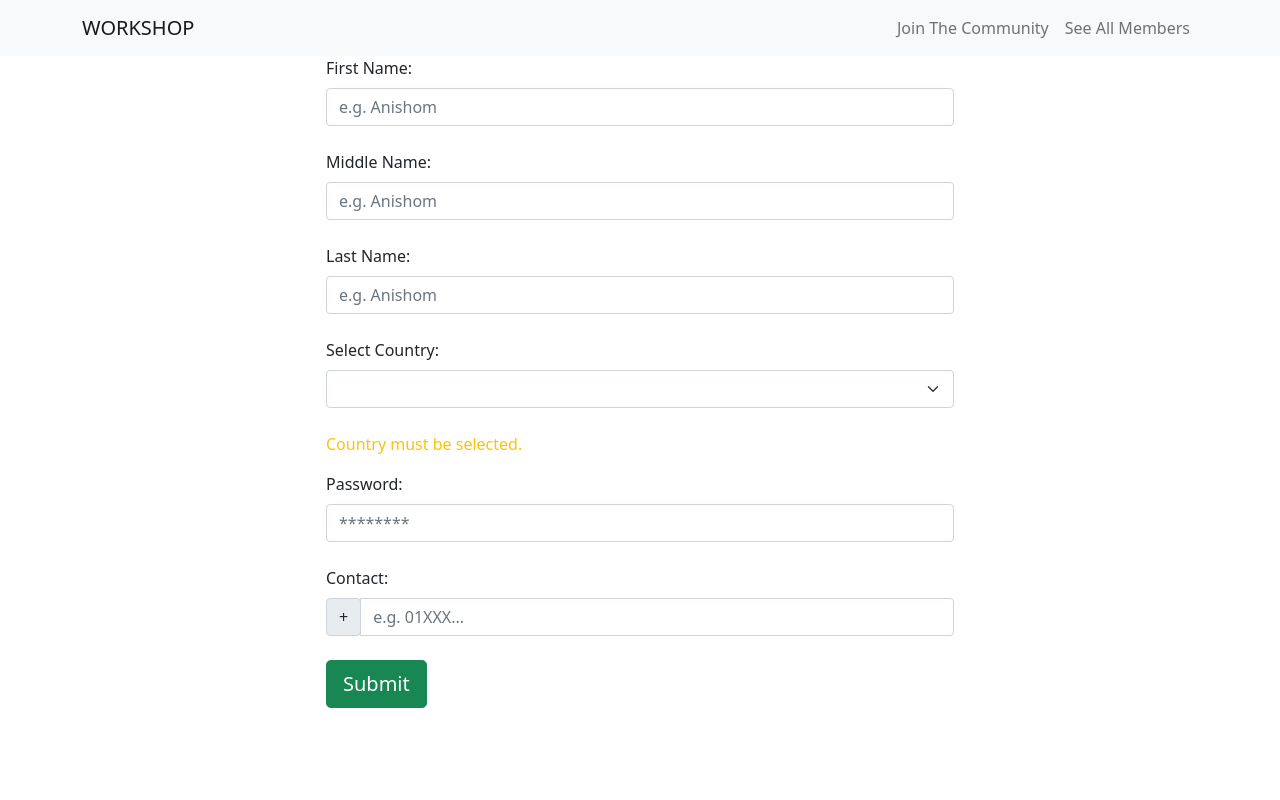
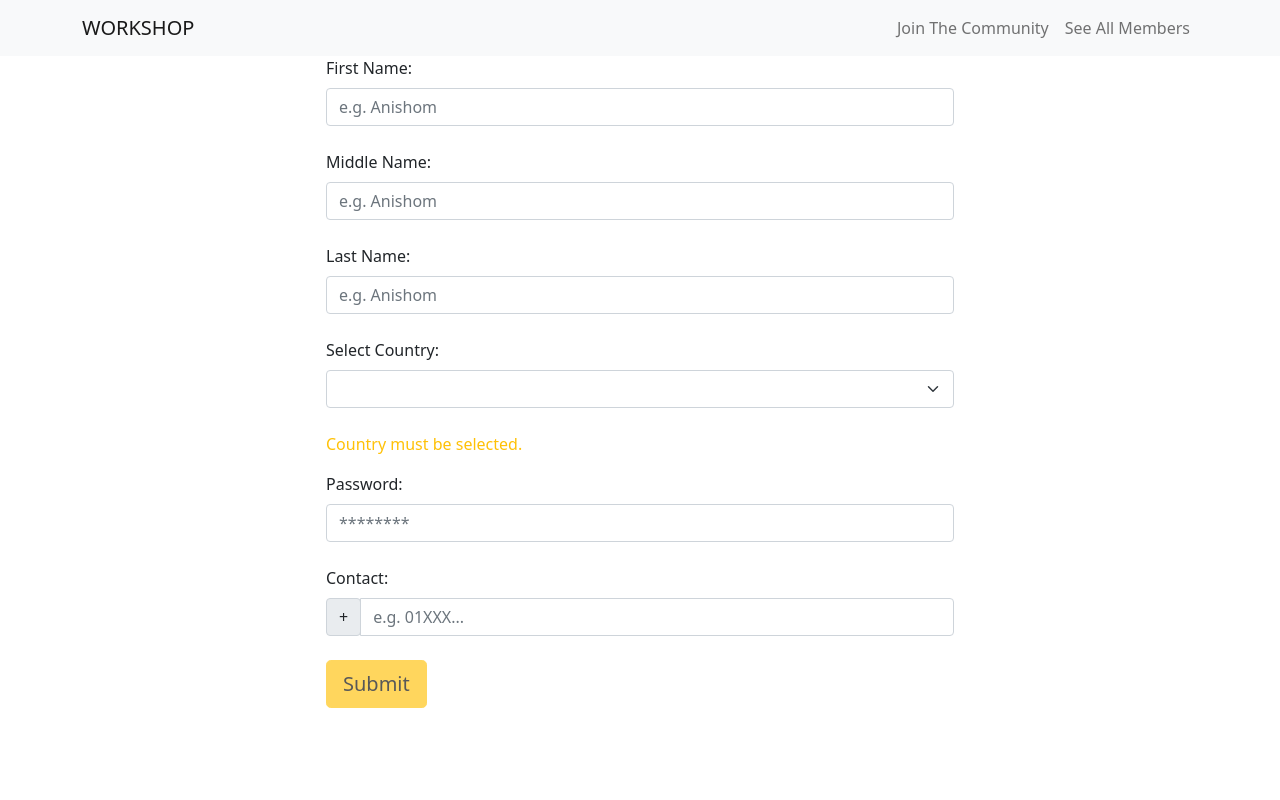
Before and after one commit to mohsina-rifa/Workshop, a Vue app: page /join in a window 1280 px wide. Shown: the top 800 px of the page. Built offline with nearby package versions, Linux system fonts and the light colour scheme.

Commit message:
Button Validation: attempt-5

```diff
--- a/src/components/AddForm.vue
+++ b/src/components/AddForm.vue
@@ -1,5 +1,5 @@
 <script setup lang="ts">
-import { ref } from "vue";
+import { ref, computed } from "vue";
 
 import { useEmployeeStore } from "../stores/employeeStore";
 
@@ -60,6 +60,10 @@ const submitForm = () => {
   return true;
 }
 
+const isEligible = computed(() => {
+  return !Object.values(employee.value).some(value => value === '');
+})
+
 employee.value = {
   firstName: "",
   middleName: "",
@@ -118,7 +122,7 @@ employee.value = {
           :selectCountry="employee.country"
           :isRequired="true"
         />
-        <Button label="Submit" :isEligible="submitForm" @click="submitForm"/>
+        <Button label="Submit" :isEligible="isEligible" @click="submitForm"/>
       </form>
     </div>
   </div>
--- a/src/reusable/Button.vue
+++ b/src/reusable/Button.vue
@@ -1,7 +1,6 @@
 <script setup lang="ts">
 import { computed } from 'vue';
 
-import ButtonValidate from '../validation/ButtonValidate.vue';
 
 const props = defineProps({
   label: {
@@ -14,11 +13,6 @@ const props = defineProps({
   }
 });
 
-const emit = defineEmits(["update:isEligible"]);
-
-if (props.isEligible) emit("update:isEligible", true);
-else emit("update:isEligible", false);
-
 const allFieldsGiven = computed(() => {
   return props.isEligible;
 });
@@ -29,25 +23,14 @@ const allFieldsGiven = computed(() => {
     <button
       data-mdb-button-init
       data-mdb-ripple-init
-      class="btn btn-success btn-lg btn-block"
+      class="btn btn-lg btn-block"
+      :class="allFieldsGiven?'btn-success':'btn-warning'"
       type="button"
-      v-if="allFieldsGiven"
-    >
-      {{ props.label }}
-    </button>
-
-    <button
-      data-mdb-button-init
-      data-mdb-ripple-init
-      class="btn btn-warning btn-lg btn-block"
-      type="button"
-      disabled
-      v-else
+      :disabled="!allFieldsGiven"
     >
       {{ props.label }}
     </button>
   </div>
-  <ButtonValidate :isMissing="!allFieldsGiven" />
 </template>
 
 <style scoped></style>
--- a/src/validation/ButtonValidate.vue
+++ /dev/null
@@ -1,32 +0,0 @@
-<script setup lang="ts">
-import { computed } from "vue";
-
-const props = defineProps({
-  isMissing: {
-    type: Boolean,
-    required: true,
-  }
-});
-
-const isFieldMissing = computed(() => {
-  return props.isMissing;
-});
-
-const emit = defineEmits(["isMissing"]);
-
-if (isFieldMissing) {
-  emit("isMissing", true);
-} else {
-  emit("isMissing", false);
-}
-</script>
-
-<template>
-  <div>
-    <p class="text-warning" v-if="isFieldMissing">
-      Please fill up all the input fields.
-    </p>
-  </div>
-</template>
-
-<style scoped></style>
```
